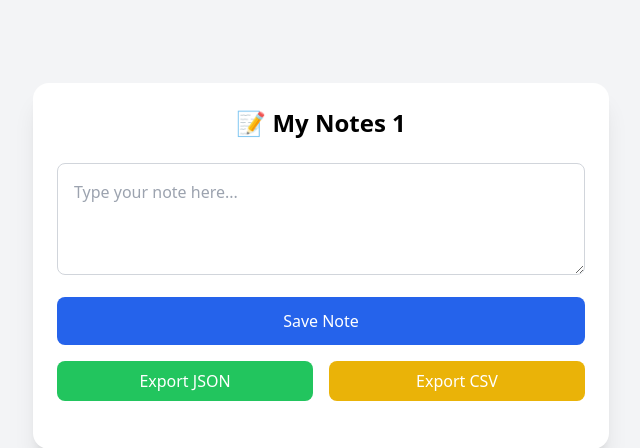
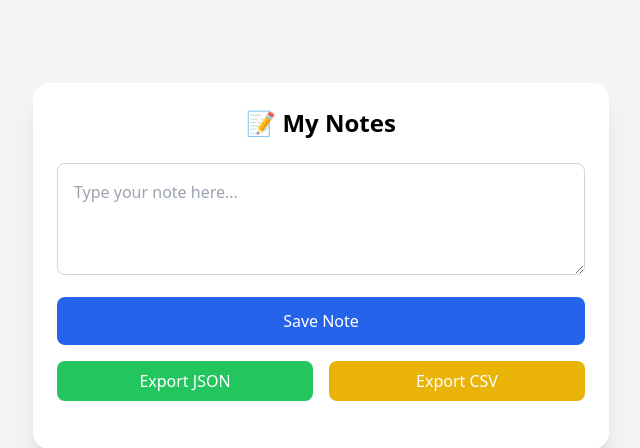
Before and after one commit to gauravsharrma/flask-notes-app, a Flask app: page / in a window 1280 px wide. Shown: the part 134-582 px from the top of the page, without its empty margins (319-959 px from the left). Run offline with Flask 3, Linux system fonts and the light colour scheme; data that the repository does not hold is empty; some libraries are stand-ins or nearby versions.

Commit message:
Update index.html

```diff
--- a/templates/index.html
+++ b/templates/index.html
@@ -3,12 +3,12 @@
 <head>
   <meta charset="UTF-8">
   <meta name="viewport" content="width=device-width, initial-scale=1">
-  <title>Tailwind Notes App</title>
+  <title>Tailwind Notes App 123</title>
   <script src="https://cdn.tailwindcss.com"></script>
 </head>
 <body class="bg-gray-100 font-sans min-h-screen flex items-center justify-center p-4">
   <div class="w-full max-w-xl bg-white shadow-xl rounded-2xl p-6">
-    <h2 class="text-2xl font-semibold text-center mb-6">📝 My Notes 1</h2>
+    <h2 class="text-2xl font-semibold text-center mb-6">📝 My Notes</h2>
 
     <textarea
       id="note"
@@ -22,13 +22,14 @@
     >
       Save Note
     </button>
-<div class="mt-4 flex justify-between gap-4">
-  <a href="/export/json" class="flex-1 text-center bg-green-500 hover:bg-green-600 text-white py-2 rounded-lg font-medium">Export JSON</a>
-  <a href="/export/csv" class="flex-1 text-center bg-yellow-500 hover:bg-yellow-600 text-white py-2 rounded-lg font-medium">Export CSV</a>
-</div>
 
+    <!-- Export buttons -->
+    <div class="mt-4 flex justify-between gap-4">
+      <a href="/export/json" class="flex-1 text-center bg-green-500 hover:bg-green-600 text-white py-2 rounded-lg font-medium">Export JSON</a>
+      <a href="/export/csv" class="flex-1 text-center bg-yellow-500 hover:bg-yellow-600 text-white py-2 rounded-lg font-medium">Export CSV</a>
+    </div>
 
-
+    <!-- Notes list -->
     <ul id="notesList" class="mt-6 space-y-3"></ul>
   </div>
 
```
